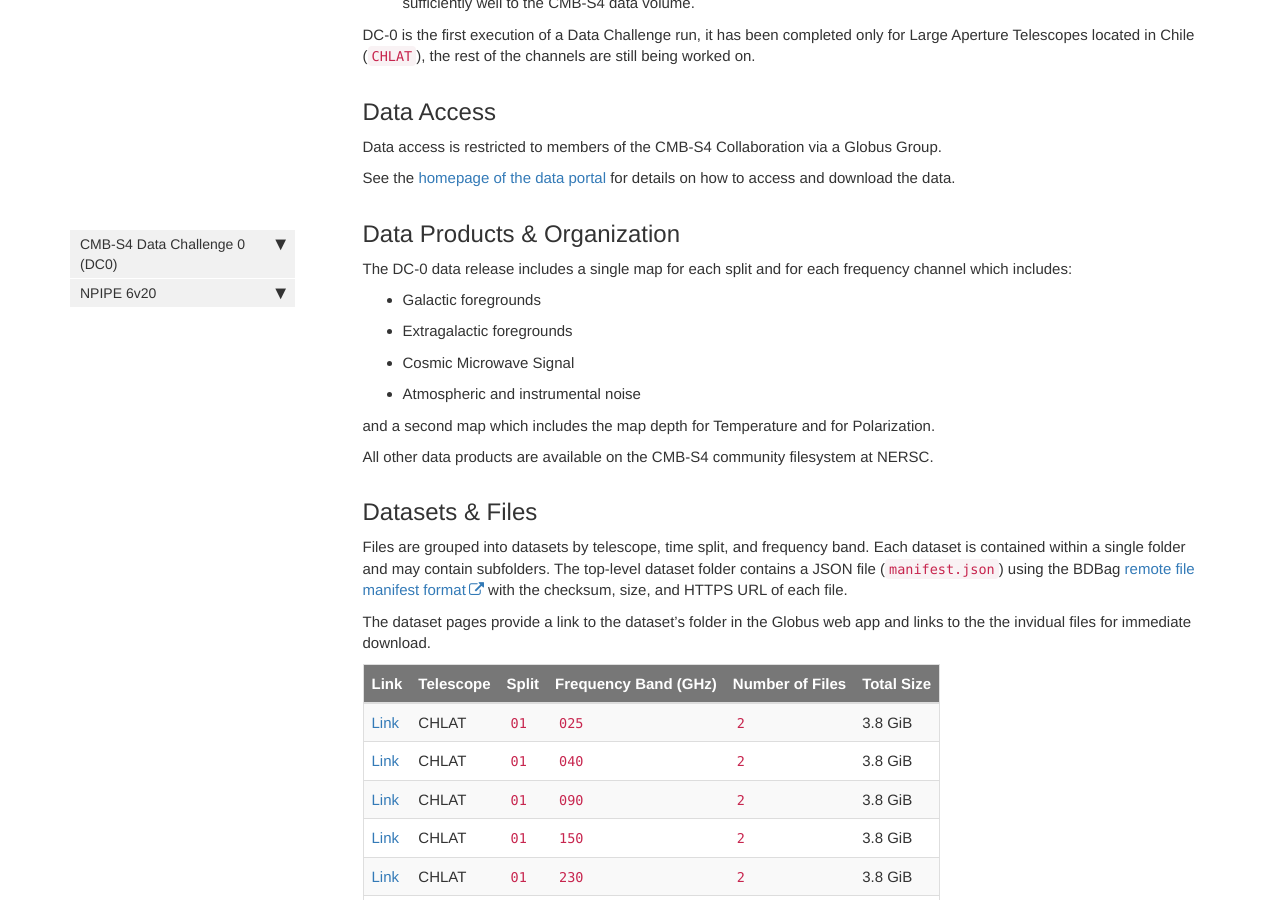
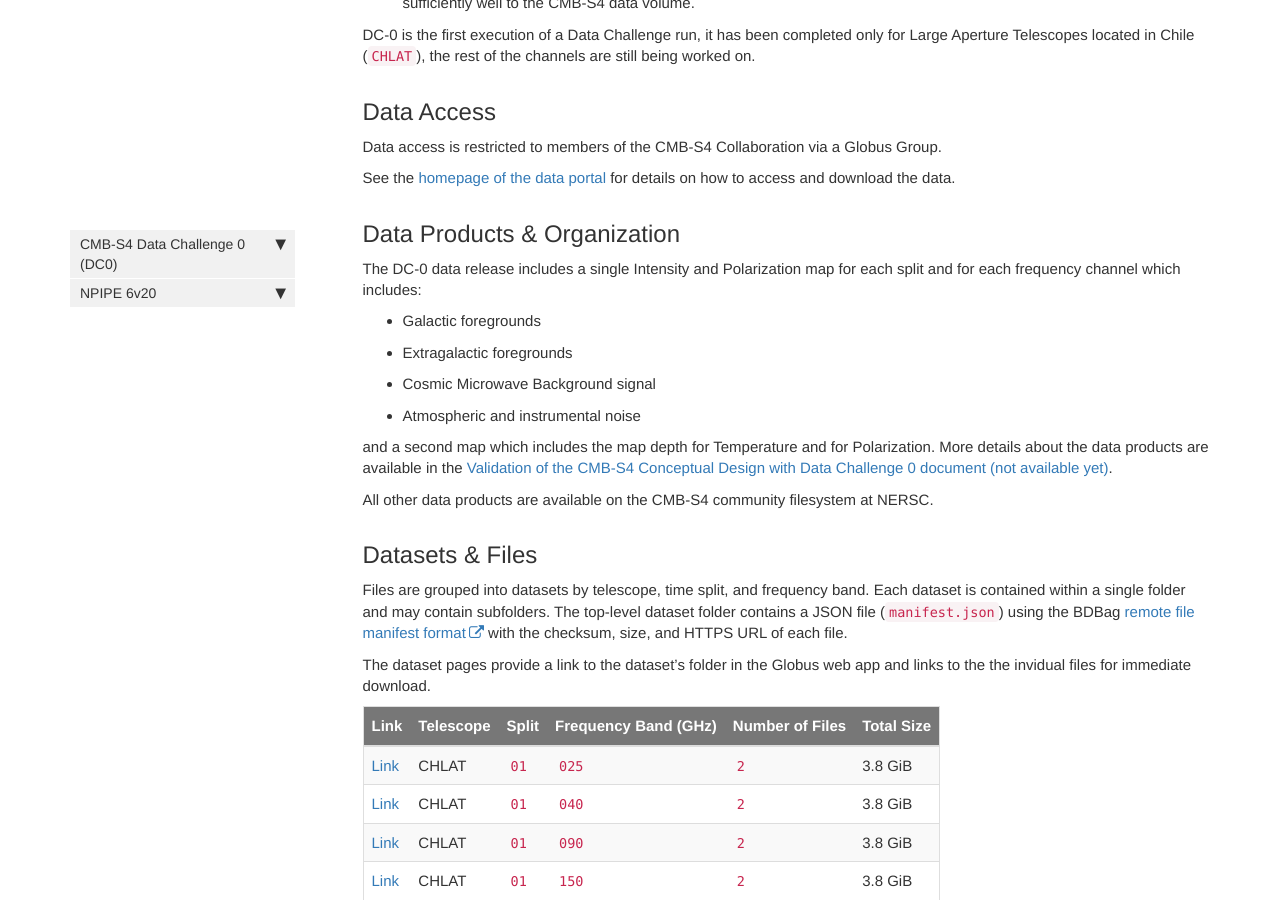
Before and after one commit to CMB-S4/serverless-data-portal-cmb-s4, a Jekyll site: the page built from dc0.md, in a window 1280 px wide and 900 px high, scrolled down 724 px. Built offline with Jekyll 4.4.1, drawn with Linux system fonts in a browser that asks for light colours; comment, search, counter and statistics services are not loaded.

Commit message:
Link to report

```diff
--- a/dc0.md
+++ b/dc0.md
@@ -24,14 +24,15 @@ See the [homepage of the data portal](index.md) for details on how to access and
 
 ## Data Products & Organization
 
-The DC-0 data release includes a single map for each split and for each frequency channel which includes:
+The DC-0 data release includes a single Intensity and Polarization map for each split and for each frequency channel which includes:
 
 * Galactic foregrounds
 * Extragalactic foregrounds
-* Cosmic Microwave Signal
+* Cosmic Microwave Background signal
 * Atmospheric and instrumental noise
 
 and a second map which includes the map depth for Temperature and for Polarization.
+More details about the data products are available in the [Validation of the CMB-S4 Conceptual Design with Data Challenge 0 document (not available yet)]().
 
 All other data products are available on the CMB-S4 community filesystem at NERSC.
 
```
